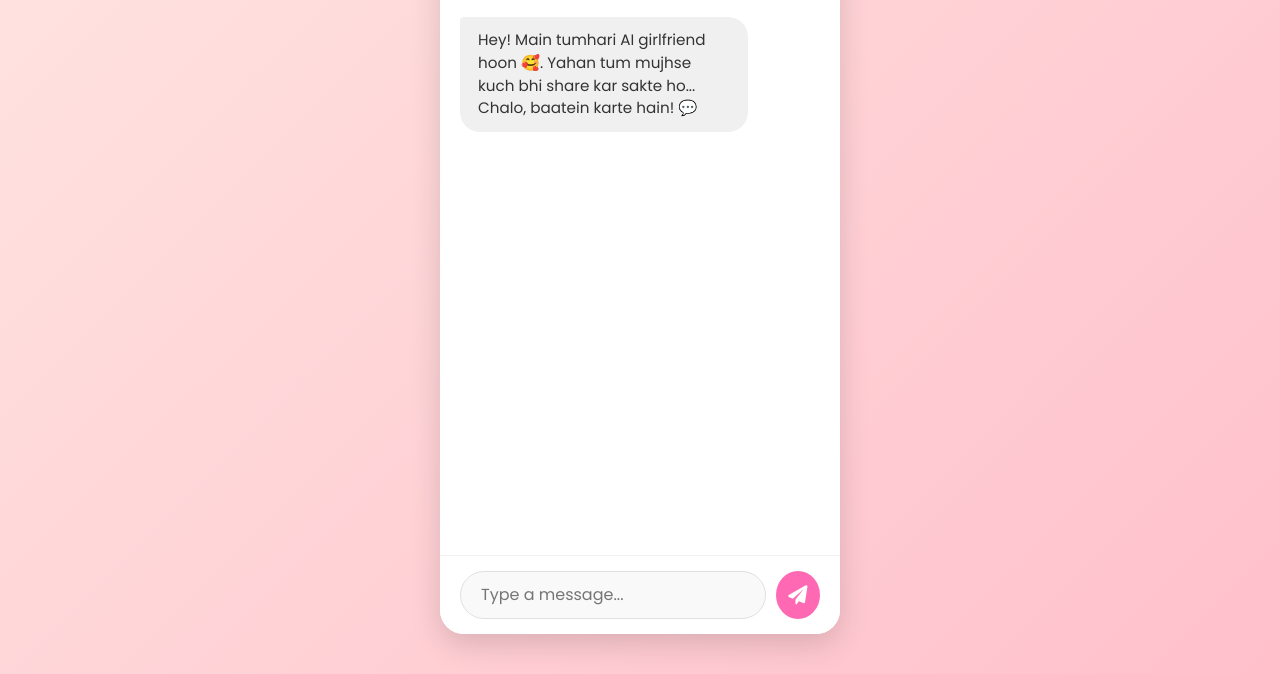
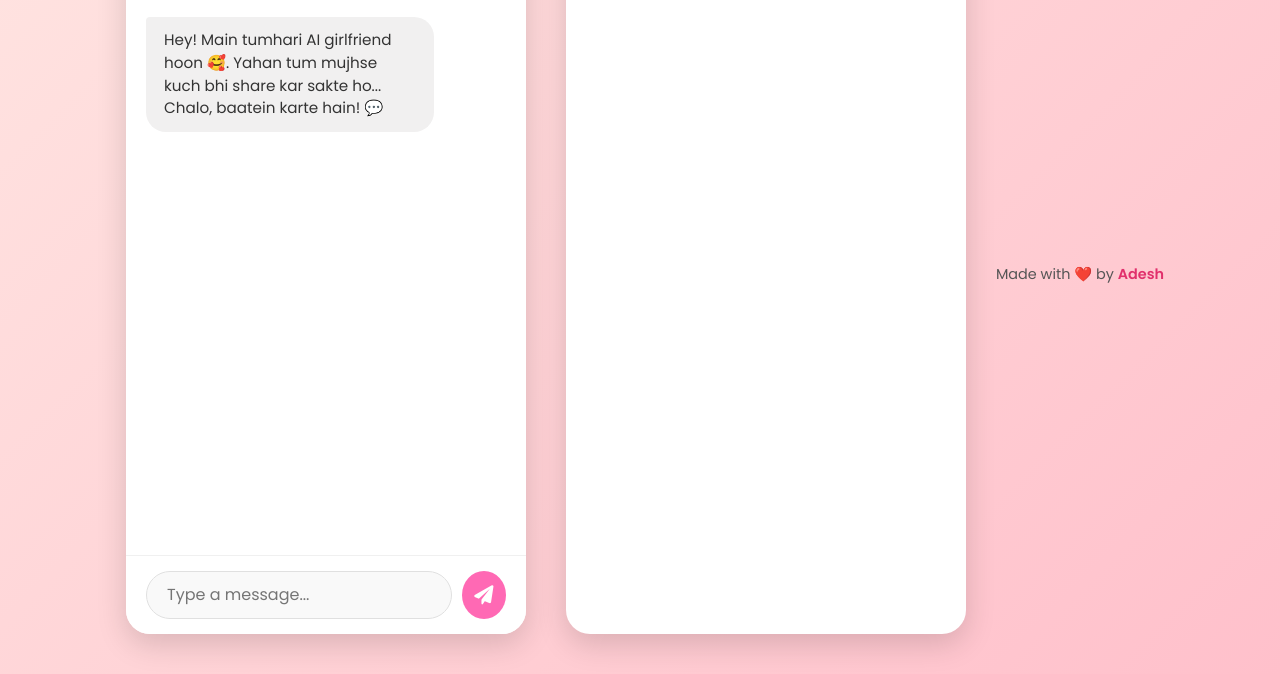
Before and after one commit to adesh003/ai_girlfriend, a website: page public/index.html in a window 1280 px wide. Shown: the part 126-800 px from the top of the page. Drawn offline with Linux system fonts and the light colour scheme.

Commit message:
footer added

```diff
--- a/public/index.html
+++ b/public/index.html
@@ -39,10 +39,18 @@
     </div>
   </div>
 
-  <!-- Footer
+   <div class="chat-container">
+    <!-- existing chat code -->
+  </div>
+
+  <!-- Footer -->
   <footer style="text-align:center; padding:10px; font-size:0.9em; color:#555;">
-    Made with ❤️ by Adesh
-  </footer> -->
+    Made with ❤️ by
+    <a href="https://instagram.com/YOUR_USERNAME" target="_blank" style="color:#e1306c; text-decoration:none;">
+      Adesh
+    </a>
+  </footer>
+
 
   <script src="script.js"></script>
 </body>
--- a/public/styles.css
+++ b/public/styles.css
@@ -170,3 +170,17 @@ body {
         max-height: 100vh;
     }
 }
+footer {
+  text-align: center;
+  padding: 10px;
+  font-size: 0.9em;
+  color: #555;
+}
+footer a {
+  color: #e1306c;
+  text-decoration: none;
+  font-weight: bold;
+}
+footer a:hover {
+  text-decoration: underline;
+}
```
